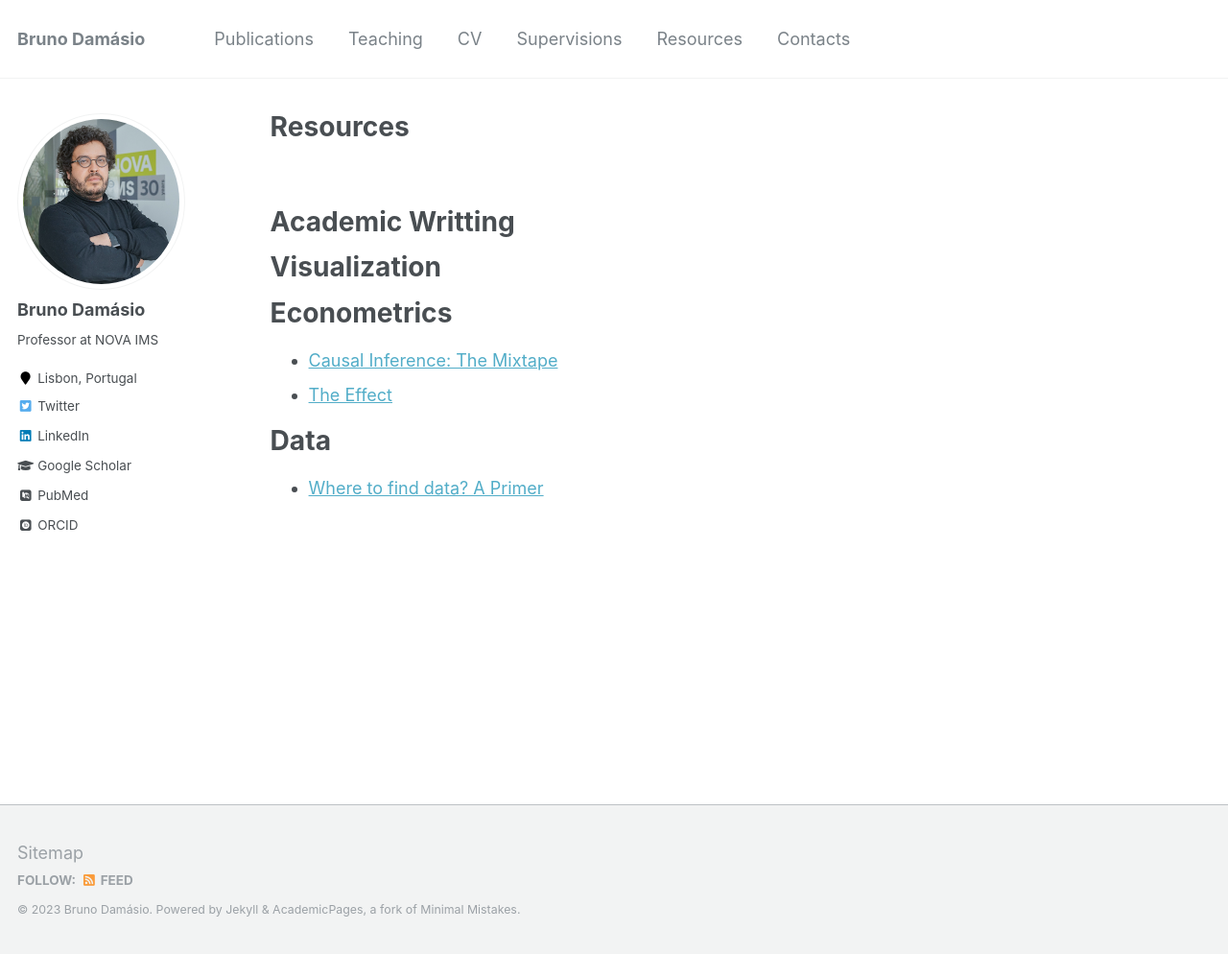
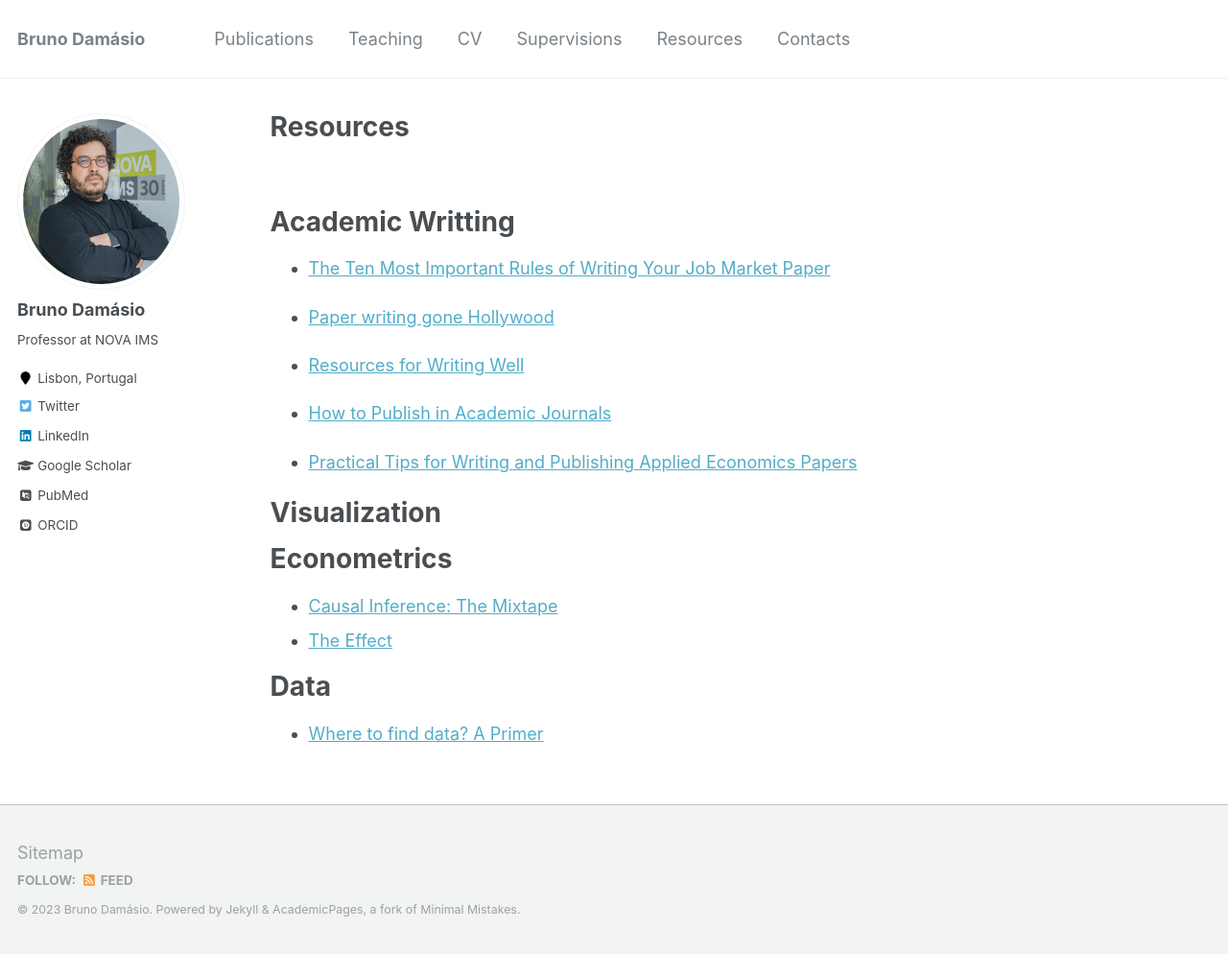
Before and after one commit to damasiob/damasiob.github.io, a Jekyll site: the page built from _pages/resources.md, in a window 1280 px wide and 994 px high. Shown: the whole window at 96% size. Built offline with Jekyll 4.4.1, drawn with Linux system fonts in a browser that asks for light colours; some web fonts are replaced.

Commit message:
Update resources.md

```diff
--- a/_pages/resources.md
+++ b/_pages/resources.md
@@ -14,6 +14,17 @@ redirect_from:
 Academic Writting
 ======
 
+ *  [The Ten Most Important Rules of Writing Your Job Market Paper](http://home.bi.no/charlotte.ostergaard/students/tenruleswriting.pdf)
+
+ *  [Paper writing gone Hollywood](https://www.science.org/doi/10.1126/science.355.6320.102)
+
+ *  [Resources for Writing Well](https://static1.squarespace.com/static/57d5edcf197aea51693538dc/t/5f975fd031e9ee561a6dbd19/1603755986109/writing_0.pdf/)
+
+ *  [How to Publish in Academic Journals](https://marcfbellemare.com/wordpress/wp-content/uploads/2017/06/BellemareAAEAEarlyCareerWorkshop.pdf)
+
+ *  [Practical Tips for Writing and Publishing Applied Economics Papers](https://static1.squarespace.com/static/55e8ab64e4b0b55649c4ab64/t/59d73b99f43b5586a0484a22/1507277732282/beatty_shimshack_applied_econ_papers.pdf)
+
+
 Visualization
 ======
 
```
